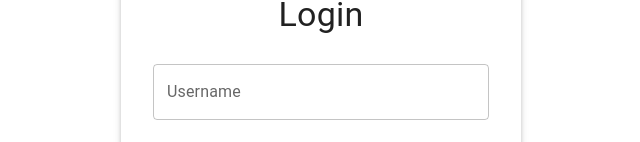
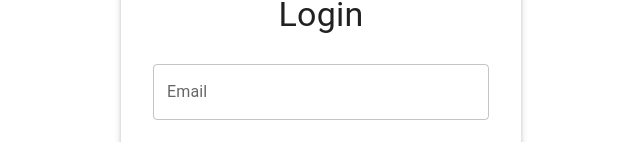
Before and after one commit to Velsundar/chatbot_UI, a Next.js app: page / in a window 1280 px wide. Shown: the part 319-461 px from the top of the page, without its empty margins (319-959 px from the left). Built offline with nearby package versions, Linux system fonts and the light colour scheme.

Commit message:
login functionalities added

```diff
--- a/app/auth/login/page.tsx
+++ b/app/auth/login/page.tsx
@@ -1,21 +1,38 @@
-"use client"
+"use client";
 import React from 'react';
 import Image from 'next/image';
 import { useForm, SubmitHandler } from 'react-hook-form';
 import { TextField, Button, Link, Box, Typography } from '@mui/material';
+import axios from 'axios';
+import Cookies from 'js-cookie';
+import { toast, ToastContainer } from 'react-toastify';
+import 'react-toastify/dist/ReactToastify.css';
 
 type FormData = {
-    username: string;
+    email: string;
     password: string;
 };
 
 const Login: React.FC = () => {
     const { register, handleSubmit, formState: { errors } } = useForm<FormData>();
+    const [loading, setLoading] = React.useState(false);
 
-    const onSubmit: SubmitHandler<FormData> = data => {
-        console.log(data);
-        // Handle login logic here
+    const onSubmit: SubmitHandler<FormData> = async data => {
+        setLoading(true);
+
+        try {
+            const response = await axios.post('http://localhost:8000/api/login', data);
+            console.log('Login success:', response.data);
+            Cookies.set('AUTH', response.data.token, { expires: 1 });
+            toast.success('Login successful!');
+        } catch (error: any) {
+            console.error('Login error:', error);
+            toast.error(error.response?.data?.error || 'Login failed');
+        } finally {
+            setLoading(false);
+        }
     };
+
     return (
         <Box
             display="flex"
@@ -49,13 +66,13 @@ const Login: React.FC = () => {
                 </Typography>
 
                 <TextField
-              label="Username"
+                    label="Email"
                     variant="outlined"
                     fullWidth
                     margin="normal"
-              {...register('username', { required: 'Username is required' })}
-              error={!!errors.username}
-              helperText={errors.username?.message}
+                    {...register('email', { required: 'Email is required' })}
+                    error={!!errors.email}
+                    helperText={errors.email?.message}
                 />
 
                 <TextField
@@ -75,8 +92,9 @@ const Login: React.FC = () => {
                     fullWidth
                     type="submit"
                     style={{ marginTop: 16 }}
+                    disabled={loading}
                 >
-              Login
+                    {loading ? 'Logging In...' : 'Login'}
                 </Button>
 
                 <Link href="#" variant="body2" style={{ marginTop: 16 }}>
@@ -86,6 +104,18 @@ const Login: React.FC = () => {
                     Sign Up
                 </Link>
             </Box>
+
+            <ToastContainer
+                position="top-right"
+                autoClose={5000}
+                hideProgressBar={false}
+                newestOnTop={false}
+                closeOnClick
+                rtl={false}
+                pauseOnFocusLoss
+                draggable
+                pauseOnHover
+            />
         </Box>
     );
 };
--- a/package.json
+++ b/package.json
@@ -14,6 +14,7 @@
     "@mui/icons-material": "^5.16.7",
     "@mui/material": "^5.16.7",
     "axios": "^1.7.7",
+    "js-cookie": "^3.0.5",
     "next": "14.2.5",
     "react": "^18",
     "react-dom": "^18",
@@ -24,6 +25,7 @@
     "remark-gfm": "^4.0.0"
   },
   "devDependencies": {
+    "@types/js-cookie": "^3.0.6",
     "@types/node": "^20",
     "@types/react": "^18",
     "@types/react-dom": "^18",
```
Also changed, not shown: 1 other file (tests, documents, lock files or other folders). Lines whose indentation alone changed are shown as unchanged.
